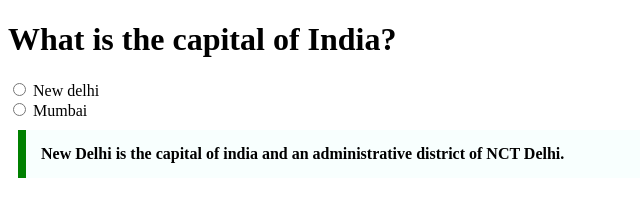
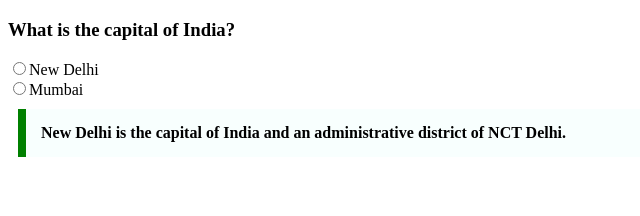
Before and after one commit to acciojob/trivia-anuragrzh, a website: page main.html in a window 1280 px wide. Shown: the whole page, without its empty margins (0-640 px from the left). Drawn offline with Linux system fonts and the light colour scheme.

Commit message:
created a submission

```diff
--- a/main.html
+++ b/main.html
@@ -1,26 +1,15 @@
 <!DOCTYPE html>
-
 <html>
-
 <head>
 	<link rel="stylesheet" href="styles.css">
 </head>
-
 <body>
 	<!-- the entire body must be written by student -->
-	<h1>What is the capital of India?</h1>
-	<form>
-		<input type="radio" id=delhi>
-		<label for=delhi>New delhi</label>
-		<br>
-		<input type="radio" id=mumbai>
-		<label for=mumbai>Mumbai</label>
-
-	</form>
-	<blockquote  cite="https://en.wikipedia.org/wiki/New_Delhi"class="bloc">New Delhi is the capital of india and an administrative district of NCT Delhi.</blockquote>
+	<h3>What is the capital of India?</h3>
+	<input type="radio">New Delhi</input><br>
+	<input type="radio">Mumbai</input>
+	<blockquote cite="https://en.wikipedia.org/wiki/New_Delhi">New Delhi is the capital of India and an administrative district of NCT Delhi.</blockquote>
     <script type="text/javascript" src="./script.js">
 </script>
-
 </body>
-
 </html>
--- a/styles.css
+++ b/styles.css
@@ -1,6 +1,6 @@
 
 /* Your CSS Code here. */
-.bloc{
+blockquote{
 	max-width:600px;
 	margin:10px;
 	padding:15px;
```
